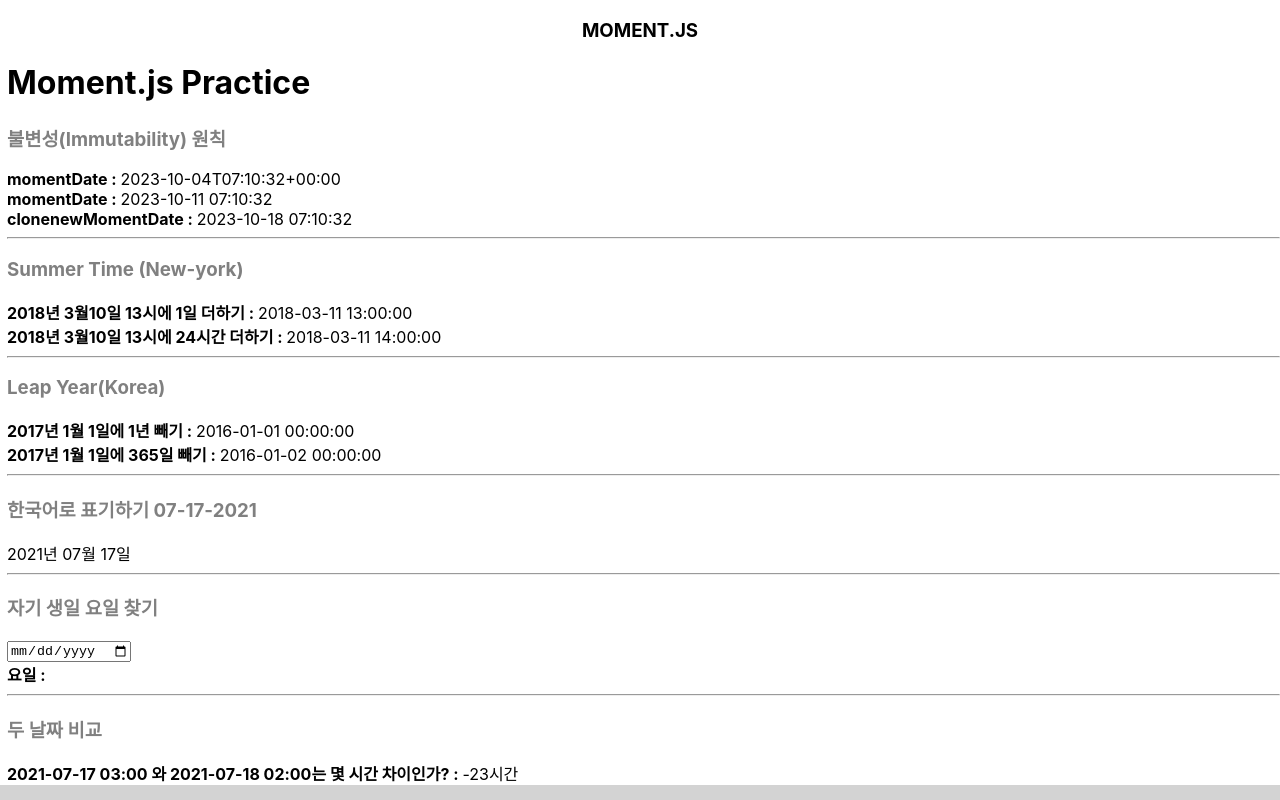
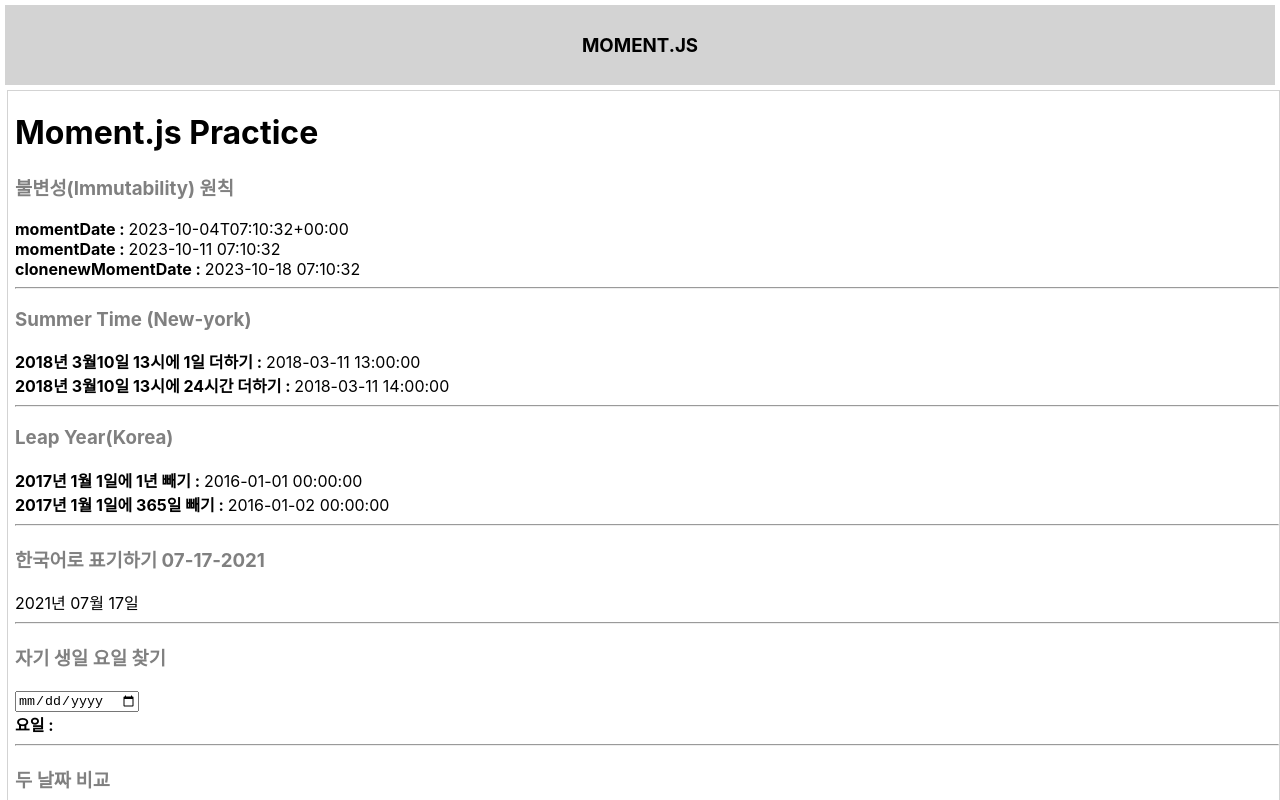
Before and after one commit to kimdaewhi/ReactDateLibrary, a React (Create React App) app in the folder date2/: page / in a window 1280 px wide. Both pictures are taken after a click on the element "MOMENT.JS". Shown: the top 800 px of the page. Built offline with nearby package versions, Linux system fonts and the light colour scheme.

Commit message:
App.css 및 MomentPractice 스타일 수정

```diff
--- a/date2/src/App.css
+++ b/date2/src/App.css
@@ -6,11 +6,15 @@
   background: lightgray;
   cursor: pointer;
   padding: 10px;
-  margin-bottom: 5px;
+  margin: 5px;
   user-select: none; /* 텍스트 선택 비활성화 */
 }
 
 .toggle-active {
+  background: lightgray;
+  cursor: pointer;
+  padding: 10px;
+  margin: 5px;
   user-select: none; /* 텍스트 선택 비활성화 */
 }
 
--- a/date2/src/components/moment/MomentPractice.jsx
+++ b/date2/src/components/moment/MomentPractice.jsx
@@ -50,7 +50,7 @@
     }
 
     return (
-        <div className={`moment-practice`} style={{marginLeft: "7px"}}>
+        <div className={`moment-practice`} style={{marginLeft: "7px", border: "solid 0.5px lightgray", paddingLeft: "7px"}}>
             <h1>Moment.js Practice</h1>
             <div>
                 <h3 style={{color: "gray"}}>불변성(Immutability) 원칙</h3>
```
